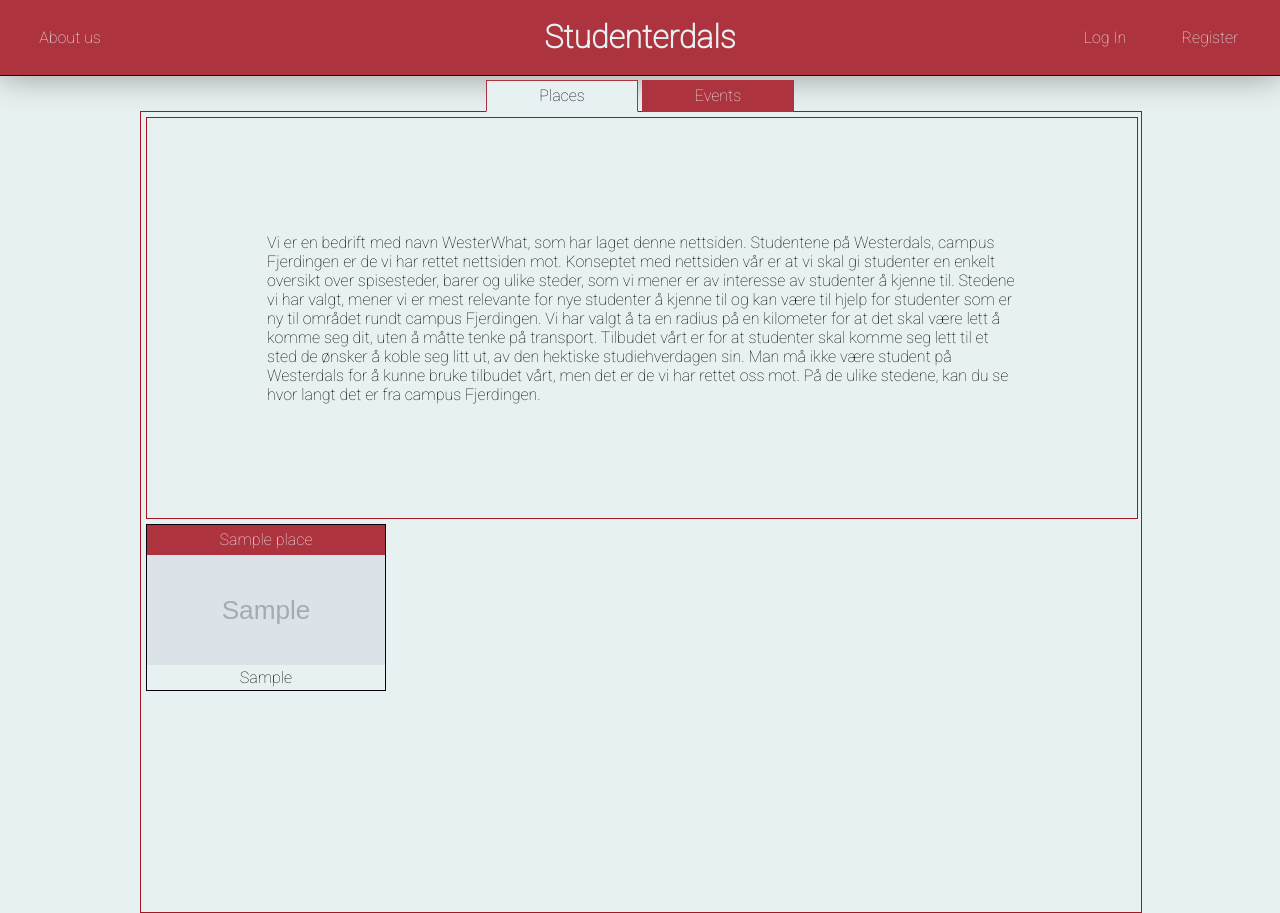
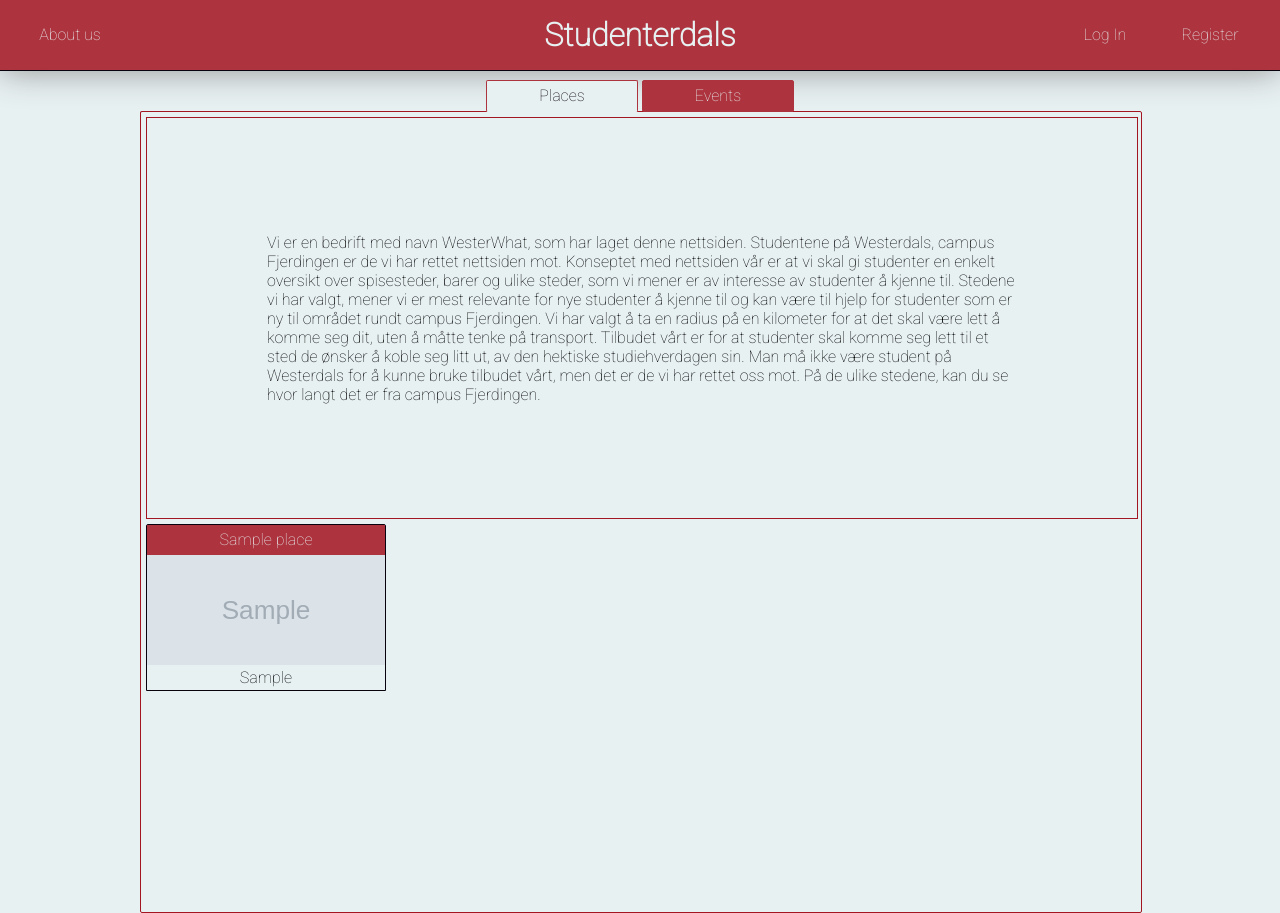
Before and after one commit to Parjoona/WesterdalsWorld, a PHP site: page /index.php in a window 1280 px wide. Run offline with PHP 8.4, Linux system fonts and the light colour scheme; tables that the repository leaves empty or names only in its code hold one stand-in row (values such as "Sample post"); grey boxes marked "Sample" are stand-in pictures; some libraries are stand-ins or nearby versions.

Commit message:
Auto stash before merge of "master" and "origin/master"

```diff
--- a/cssbin/style.css
+++ b/cssbin/style.css
@@ -36,7 +36,7 @@ p, h1, a, form {
 header {
     width: 100%;
     min-width: 100%;
-    height: 75px;
+    height: 70px;
     background: #ad343e;
     border-bottom: #07020d solid 1px;
     box-shadow: 0 0 35px #929292;
@@ -45,8 +45,8 @@ header {
 header a {
     color: #E8F1F2;
     text-align: center;
-    line-height: 75px;
-    height: 75px;
+    line-height: 70px;
+    height: 70px;
     width: 100px;
     transition: 0.25s ease-out;
 }
@@ -80,7 +80,7 @@ header #logo h1 {
     left: 0;
     right: 0;
     text-align: center;
-    line-height: 75px;
+    line-height: 70px;
     color: #E8F1F2;
 }
 
@@ -126,6 +126,7 @@ header #profile-btn {
 }
 
 #menu li {
+    border-radius: 2px;
     display: inline-block;
     width: 150px;
     height: 30px;
@@ -162,11 +163,13 @@ main {
     left: 0;
     right: 0;
     transition: 0.75s;
+    border-radius: 2px;
 }
 
 /* LIGGER INNE I MAIN, INNEHÅLLER OBJECT */
 #content {
     margin: 0 auto;
+    border-radius: 2px;
     left: 0;
     right: 0;
     border: #a31621 solid 1px;
@@ -240,6 +243,8 @@ main {
     position: relative;
     float: left;
     text-align: center;
+    border-top-left-radius: 2px;
+    border-top-right-radius: 2px;
 }
 
 #box-con:hover {
@@ -353,7 +358,26 @@ main {
     margin: 0 auto;
     margin-top: 5px;
     margin-bottom: 5px;
-    width: 310px;
+    width: 300px;
+    text-align: left;
+    padding: 5px;
+}
+
+.delete-comment-btn {
+    position: absolute;
+    right: 0;
+    top: 0;
+    width: 30px;
+    height: 100%;
+    background: #E8F1F2;
+    transition: 300ms;
+}
+
+.delete-comment-btn:hover {
+    background: #a31621;
+}
+
+.info-msg-comment {
 
 }
 
--- a/underpages/contactoform.php
+++ b/underpages/contactoform.php
@@ -136,7 +136,8 @@
     </div>
 
 
-</wrapper>
+
 </main>
 </body>
+</wrapper>
 </html>
```
Also changed, not shown: underpages/event-info.php (+5 -2 lines), underpages/place-info.php (+7 -0 lines).
